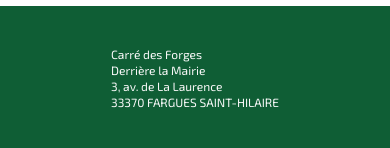
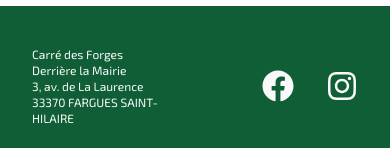
Before and after one commit to ttfarguais/ttfarguais, a Next.js app: page /inscription in a window 390 px wide. Shown: the part 1980-2128 px from the top of the page. Built offline with nearby package versions, Linux system fonts and the light colour scheme.

Commit message:
Update Footer-mobile.jsx

```diff
--- a/app/src/components/Footer/mobile/Footer-mobile.jsx
+++ b/app/src/components/Footer/mobile/Footer-mobile.jsx
@@ -8,7 +8,7 @@ export default function FooterMobile() {
     <div className="flex lg:hidden flex-col items-center gap-10 justify-center bg-solid text-contrast-1 px-8 pb-6 pt-10">
       <div className="flex justify-center items-center gap-16 w-full">
         <FooterAdress />
-
+        <FooterSocialLinks />
 
       </div>
 
```
